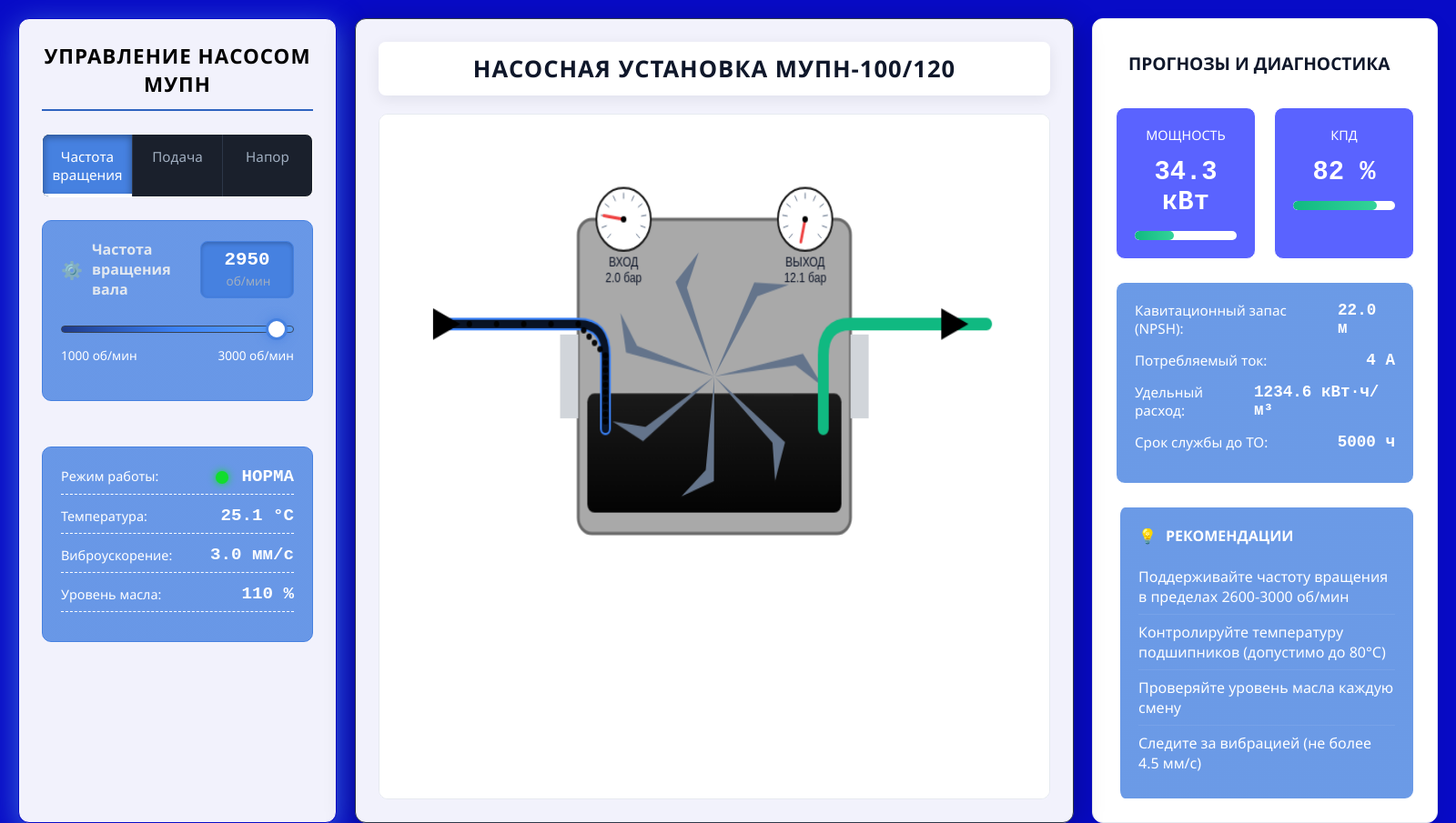
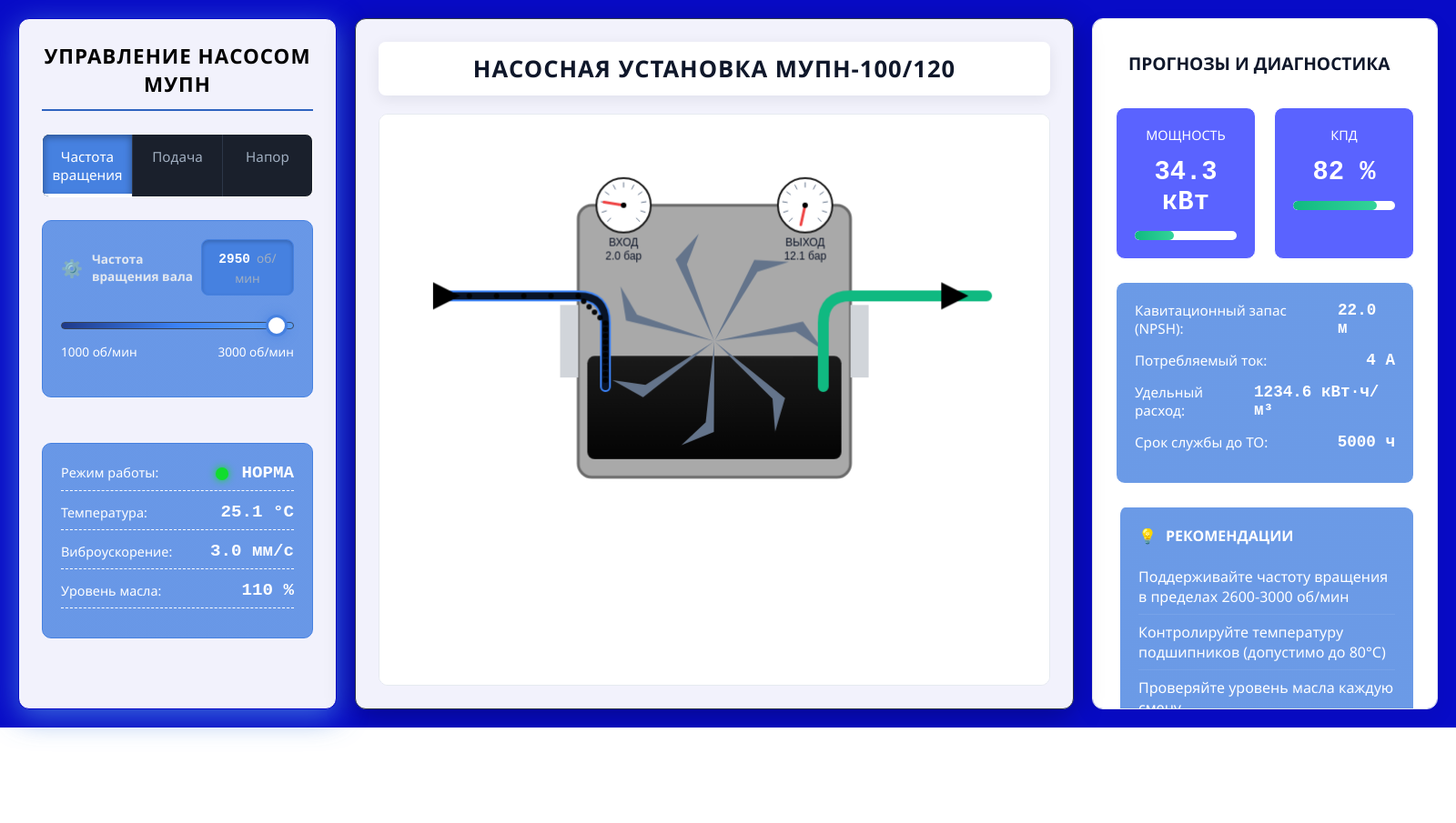
Before and after one commit to nastenkabazhina/XTb-25-1, an Electron app: page Н-1/index.html in a window 1600 px wide. Shown: the whole page at 91% size. After the commit the page ends 800 px from the top, so only its background shows below. Drawn offline with Linux system fonts and the light colour scheme.

Commit message:
fix: Н-1

```diff
--- a/Н-1/index.html
+++ b/Н-1/index.html
@@ -113,7 +113,7 @@
         .parameter-name {
             font-weight: 600;
             color: #e2e8f0;
-            font-size: 1rem;
+            font-size: 0.85rem;
             display: flex;
             align-items: center;
             gap: 10px;
@@ -134,7 +134,7 @@
         }
 
         .parameter-value {
-            font-size: 1.3rem;
+            font-size: 0.9rem;
             font-weight: 700;
             color: #ffffff;
             font-family: 'Courier New', monospace;
@@ -364,6 +364,8 @@
             display: flex;
             flex-direction: column;
             backdrop-filter: none;
+            overflow-y: auto;
+            max-height: 100%;
         }
 
         .section-title {
```
